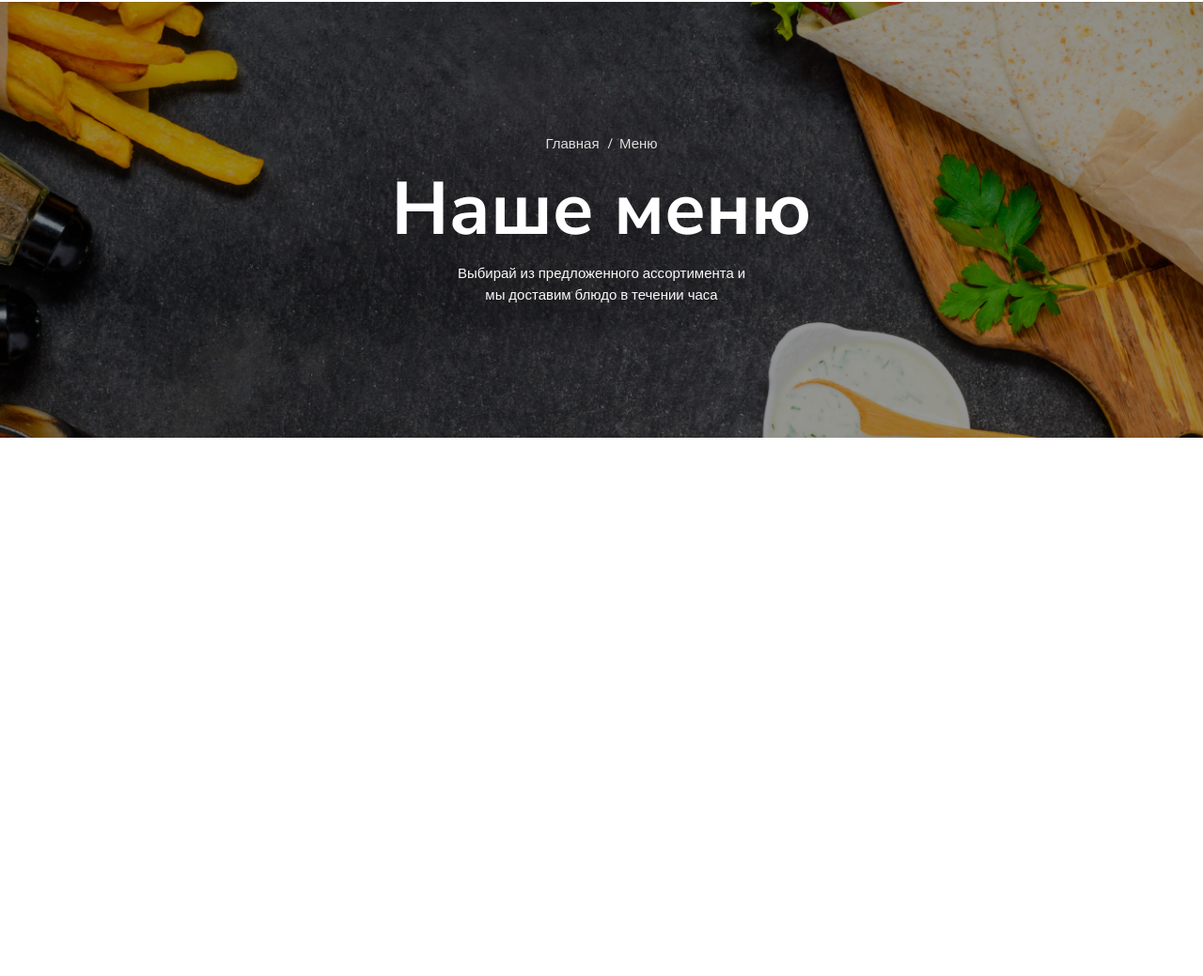
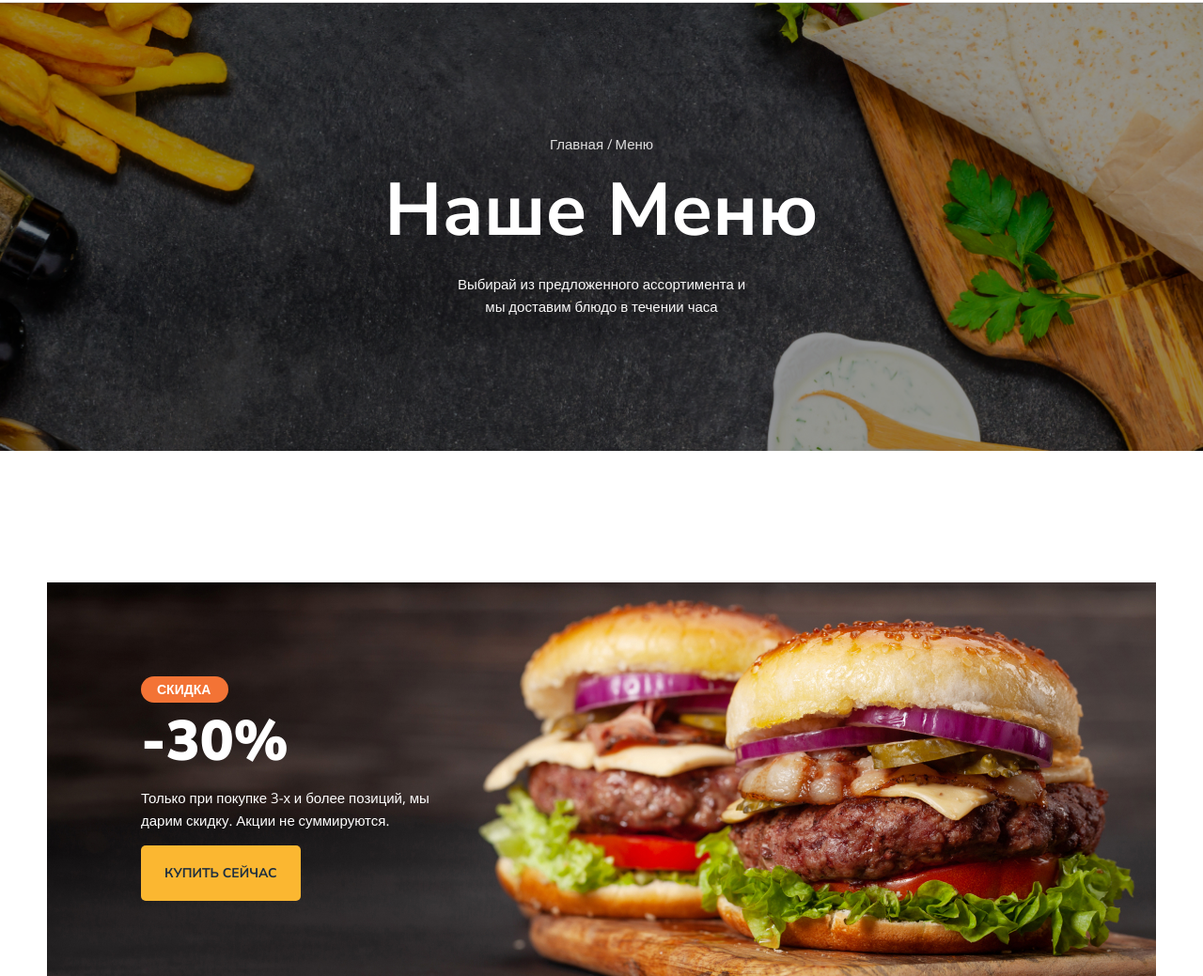
Before and after one commit to LilyaVasina/Module01-Burger, a plain HTML site: page index.html in a window 1280 px wide. Shown: the part 108-1147 px from the top of the page at 94% size. Before the commit the page ends 800 px from the top, so only its background shows below. Drawn offline with nearby package versions, Linux system fonts and the light colour scheme.

Commit message:
add files

```diff
--- a/index.html
+++ b/index.html
@@ -18,8 +18,8 @@
                 <a href="#" class="header-logo"></a>
                 <nav>
                     <ul class="header-nav">
-                        <li><a href="#" class="active">Главная</a></li>
-                        <li><a href="#">Меню</a></li>
+                        <li><a href="#">Главная</a></li>
+                        <li><a href="#"class="active">Меню</a></li>
                         <li><a href="#">О нас</a></li>
                         <li><a href="#">Контакты</a></li>
                     </ul>
@@ -40,9 +40,23 @@
                 <li><a href="#">Главная</a></li>
                 <li><a href="#">Меню</a></li>
             </ul>
-            <h1 class="title">Наше меню</h1>
+            <h1 class="title">Наше Меню</h1>
             <p class="description">Выбирай из предложенного ассортимента и мы доставим блюдо в течении часа</p>
         </div>
     </div>
+    <main>
+        <div class="banner">
+            <div class="container">
+                <div class="banner-box">
+                    <h2 class="banner-title">
+                        <span>СКИДКА</span>
+                        -30%
+                    </h2>
+                    <p class="banner-text">Только при покупке 3-х и более позиций, мы дарим скидку. Акции не суммируются.</p>
+                    <a href="#" class="banner-link" >КУПИТЬ СЕЙЧАС</a>
+                </div>
+            </div>
+        </div>
+    </main>
 </body>
 </html>
--- a/styles/main.css
+++ b/styles/main.css
@@ -6,6 +6,9 @@ body{
     margin: 0 auto;
     padding-right: 15px;
     padding-left: 15px;
+}
+header {
+    border-bottom: 1px solid #DEDEDE;
 }
 .header{
     font-family: 'Open Sans', sans-serif;
@@ -37,6 +40,9 @@ body{
     font-size: 20px;
     color: #443737;
 }
+.header-nav a:hover{
+    color:#FFC725 ;
+}
 .header-nav a::after{
     content:'';
     width: 100%;
@@ -55,6 +61,7 @@ body{
     border: none;
     padding: 0;
     gap: 10px;
+    cursor: pointer;
 }
 .button-item{
     position: relative;
@@ -86,6 +93,7 @@ body{
     background-size: cover;
     padding: 142px 0;
     background-position: center center;
+    margin-bottom: 140px;
 }
 .breadcrumbs{
     padding-left: 0;
@@ -93,7 +101,7 @@ body{
     list-style-type: none;
     display: flex;
     justify-content: center;
-    gap: 16px;
+    gap: 7px;
 }
 .breadcrumbs a {
     color: #DEDEDE;
@@ -101,10 +109,17 @@ body{
     font-family: 'Open Sans', sans-serif;
     text-decoration: none;
 }
+.breadcrumbs a:hover{
+    color:#FFC725;
+}
 .breadcrumbs a::before{
     content: '/';
     position: relative;
-    left: -7px;
+    left: -3px;
+    pointer-events: none;
+}
+.breadcrumbs a:hover::before{
+    color: #DEDEDE;
 }
 .breadcrumbs li:first-child a::before{
     display: none;
@@ -113,13 +128,60 @@ body{
     font-weight: 700;
     font-size: 79px;
     margin-top: 10px;
-    margin-bottom: 10px;
+    margin-bottom: 20px;
 }
 .description{
     font-family: 'Open Sans', sans-serif;
     color: #FAF9F9;
     font-size: 15px;
-    line-height: 1.5;
+    line-height: 1.6;
     max-width: 320px;
     margin: 0 auto;
 }
+.banner-box{
+    color: #FFFFFF;
+    background-image: url(../images/banner.jpg);
+    padding: 100px 727px 100px 100px;
+    max-height: 438px;
+}
+.banner-title span{
+    background-color: #F37335;
+    font-family: 'Open Sans', sans-serif;
+    font-weight: 600;
+    font-size: 14px;
+    border-radius: 14px;
+    line-height: 18px;
+    padding-top: 5px;
+    padding-bottom: 5px;
+    padding-left: 17px;
+    padding-right: 19px;
+    display: table;
+}
+.banner-title{
+    font-weight: 900;
+    font-size: 60px;
+    line-height: 83px;
+    margin-top: 0px;
+    margin-bottom: 6px;
+}
+.banner-text{
+    font-family: 'Open Sans', sans-serif;
+    font-weight: 400;
+    font-size: 15px;
+    line-height: 24px;
+    max-width: 310px;
+    margin-top: 0px;
+    margin-bottom: 35px;
+}
+.banner-link{
+    background-color: #FBB731;
+    padding: 20px 25px;
+    border-radius: 5px;
+}
+.banner-box a{
+    text-decoration: none;
+    font-weight: 700;
+    font-size: 14px;
+    line-height: 18px;
+    color: #1E2F40;
+}
```
Also changed, not shown: images/banner.jpg (added).
